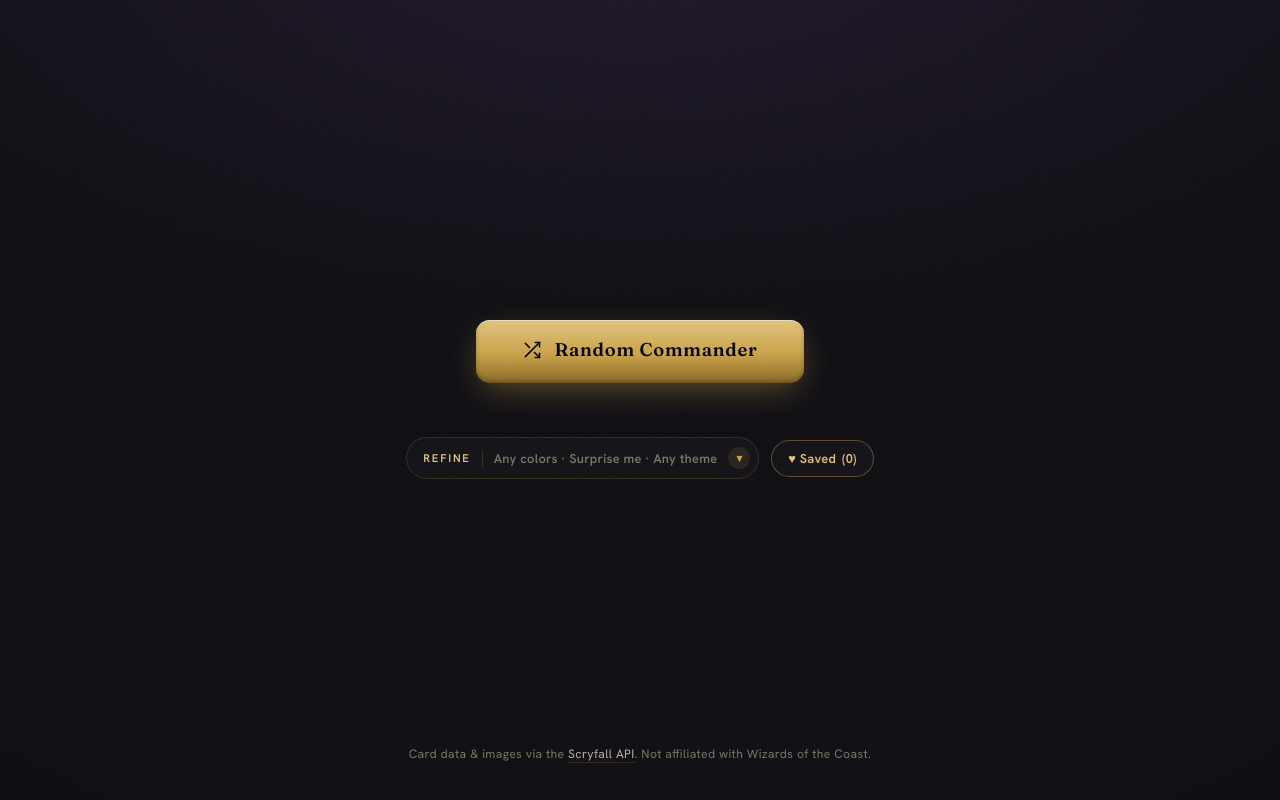
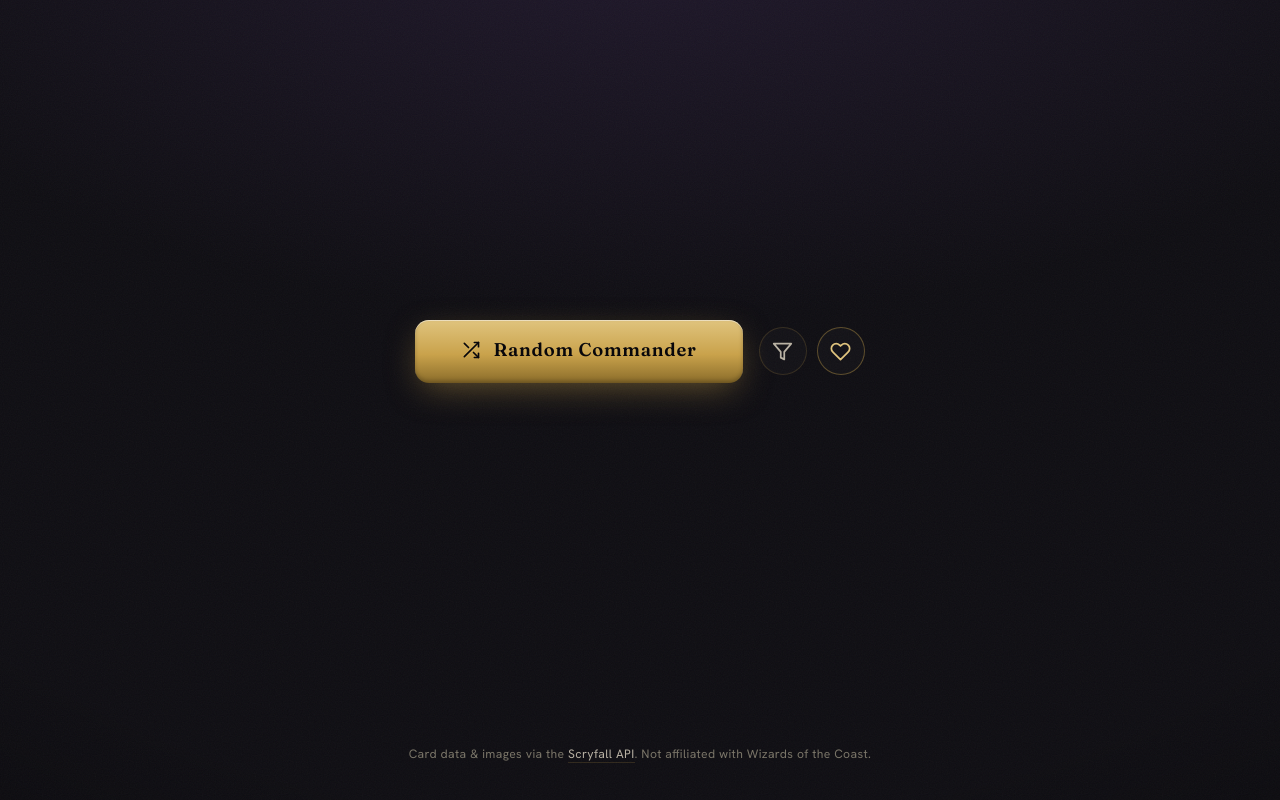
Before and after one commit to BenSimpsonDigital/RandomCommander, a plain HTML site: page index.html in a window 1280 px wide. Drawn offline with nearby package versions, Linux system fonts and the light colour scheme.

Commit message:
Replace Refine/Saved pills with icon buttons beside the deal button
Group a filters (funnel) icon and a heart icon to the right of the Random
Commander button. Heart shows a count badge (hidden at zero); filters icon
shows an active state when the console is open and a small dot when any
non-default filter is applied. Drops the visible filter-summary text.
Wraps below the button on narrow screens.

Co-Authored-By: Claude Opus 4.8 <noreply@anthropic.com>

```diff
--- a/index.html
+++ b/index.html
@@ -175,8 +175,8 @@
   .subpicker .chip{font-size:.78rem;padding:6px 12px}
 
   /* ---------- deal button ---------- */
-  .deal-zone{display:flex;justify-content:center;margin:clamp(40px,9vw,90px) 0 8px;
-    transition:margin-top .65s var(--ease)}
+  .deal-zone{display:flex;justify-content:center;align-items:center;gap:clamp(10px,1.6vw,16px);
+    flex-wrap:wrap;margin:clamp(40px,9vw,90px) 0 8px;transition:margin-top .65s var(--ease)}
   .wrap.predeal .deal-zone{margin-top:34vh}
   .deal{
     position:relative;appearance:none;border:none;cursor:pointer;
@@ -208,27 +208,26 @@
 
   .hint{text-align:center;color:var(--parchment-faint);font-size:.8rem;margin-top:14px;letter-spacing:.02em}
 
-  /* ---------- refine toggle + collapsible console ---------- */
-  .refine-row{display:flex;justify-content:center;align-items:center;gap:12px;margin-top:20px;flex-wrap:wrap}
-  .saved-pill{appearance:none;background:rgba(255,255,255,.02);border:1px solid rgba(201,162,75,.4);
-    color:var(--gold-soft);font-family:var(--sans);font-size:.8rem;font-weight:600;letter-spacing:.02em;
-    padding:9px 16px;border-radius:999px;cursor:pointer;display:inline-flex;align-items:center;gap:6px;
-    transition:all .2s var(--ease)}
-  .saved-pill:hover{color:var(--gold);border-color:var(--gold);background:rgba(201,162,75,.1)}
-  .saved-pill:focus-visible{outline:2px solid var(--gold);outline-offset:2px}
-  .refine{appearance:none;background:rgba(255,255,255,.02);border:1px solid var(--line);
-    color:var(--parchment-dim);font-family:var(--sans);font-size:.8rem;font-weight:600;
-    letter-spacing:.02em;padding:9px 8px 9px 16px;border-radius:999px;cursor:pointer;
-    display:inline-flex;align-items:center;gap:11px;transition:all .2s var(--ease);max-width:100%}
-  .refine:hover{color:var(--parchment);border-color:rgba(201,162,75,.4)}
-  .refine:focus-visible{outline:2px solid var(--gold);outline-offset:2px}
-  .refine .r-label{color:var(--gold-soft);letter-spacing:.16em;text-transform:uppercase;font-size:.7rem}
-  .refine .r-summary{color:var(--parchment-faint);border-left:1px solid var(--line);padding-left:11px;
-    white-space:nowrap;overflow:hidden;text-overflow:ellipsis}
-  .refine .caret{display:grid;place-items:center;width:22px;height:22px;border-radius:50%;
-    background:rgba(201,162,75,.12);color:var(--gold);font-size:.7rem;flex:none;
-    transition:transform .3s var(--ease)}
-  .refine[aria-expanded="true"] .caret{transform:rotate(180deg)}
+  /* ---------- hero action icons (filters + saved) + collapsible console ---------- */
+  .hero-actions{display:flex;align-items:center;gap:10px}
+  .icon-btn{position:relative;appearance:none;width:48px;height:48px;border-radius:50%;flex:none;
+    border:1px solid var(--line);background:rgba(255,255,255,.02);color:var(--parchment-dim);
+    display:grid;place-items:center;cursor:pointer;
+    transition:color .2s var(--ease),border-color .2s var(--ease),background .2s var(--ease),transform .18s var(--ease)}
+  .icon-btn svg{width:21px;height:21px}
+  .icon-btn:hover{color:var(--parchment);border-color:rgba(201,162,75,.4);background:rgba(201,162,75,.08);transform:translateY(-2px)}
+  .icon-btn:focus-visible{outline:2px solid var(--gold);outline-offset:2px}
+  #savedBtn{color:var(--gold-soft);border-color:rgba(201,162,75,.4)}
+  #savedBtn:hover{color:var(--gold);border-color:var(--gold)}
+  /* filters icon shows an active state while the console is open */
+  .icon-btn[aria-expanded="true"]{color:var(--gold-soft);border-color:var(--gold);background:rgba(201,162,75,.14)}
+  /* a small dot marks that non-default filters are applied */
+  #refineBtn.has-filters::after{content:"";position:absolute;top:-2px;right:-2px;width:9px;height:9px;border-radius:50%;
+    background:var(--gold);box-shadow:0 0 0 2px var(--void)}
+  .icon-badge{position:absolute;top:-3px;right:-3px;min-width:18px;height:18px;padding:0 5px;border-radius:9px;
+    background:var(--gold);color:#1a1408;font-size:.66rem;font-weight:700;line-height:1;
+    display:grid;place-items:center;box-shadow:0 0 0 2px var(--void)}
+  .icon-badge[hidden]{display:none}
 
   .console-wrap{display:grid;grid-template-rows:0fr;transition:grid-template-rows .42s var(--ease)}
   .console-wrap.open{grid-template-rows:1fr}
@@ -444,17 +443,17 @@
         <span class="lbl"><svg width="20" height="20" viewBox="0 0 24 24" fill="none" stroke="currentColor" stroke-width="2" stroke-linecap="round" stroke-linejoin="round" aria-hidden="true" style="flex:none"><path d="M16 3h5v5"/><path d="M4 20 21 3"/><path d="M21 16v5h-5"/><path d="M15 15l6 6"/><path d="M4 4l5 5"/></svg> Random Commander</span>
         <span class="spinner" aria-hidden="true"><span class="dot"></span><span class="dot"></span><span class="dot"></span></span>
       </button>
+      <div class="hero-actions">
+        <button class="icon-btn" id="refineBtn" aria-expanded="false" aria-controls="consoleWrap" aria-label="Filters" title="Filters">
+          <svg viewBox="0 0 24 24" fill="none" stroke="currentColor" stroke-width="2" stroke-linecap="round" stroke-linejoin="round" aria-hidden="true"><polygon points="22 3 2 3 10 12.46 10 19 14 21 14 12.46 22 3"/></svg>
+        </button>
+        <button class="icon-btn" id="savedBtn" aria-haspopup="dialog" aria-label="Saved commanders" title="Saved commanders">
+          <svg viewBox="0 0 24 24" fill="none" stroke="currentColor" stroke-width="2" stroke-linecap="round" stroke-linejoin="round" aria-hidden="true"><path d="M20.84 4.61a5.5 5.5 0 0 0-7.78 0L12 5.67l-1.06-1.06a5.5 5.5 0 0 0-7.78 7.78l1.06 1.06L12 21.23l7.78-7.78 1.06-1.06a5.5 5.5 0 0 0 0-7.78z"/></svg>
+          <span class="icon-badge" id="savedCount" hidden>0</span>
+        </button>
+      </div>
     </div>
     <p class="hint" id="hint"></p>
-
-    <div class="refine-row">
-      <button class="refine" id="refineBtn" aria-expanded="false" aria-controls="consoleWrap">
-        <span class="r-label">Refine</span>
-        <span class="r-summary" id="refineSummary">Any colors · Surprise me · Any theme</span>
-        <span class="caret" aria-hidden="true">▾</span>
-      </button>
-      <button class="saved-pill" id="savedBtn" aria-haspopup="dialog">♥ Saved <span id="savedCount">(0)</span></button>
-    </div>
 
     <!-- ============ FILTER CONSOLE (collapsible) ============ -->
     <div class="console-wrap" id="consoleWrap">
@@ -856,7 +855,11 @@
     if (state.format !== "commander") extra.push("Brawl");
     if (state.partners) extra.push("Partners");
     const tail = extra.length ? " · " + extra.join(" · ") : "";
-    $("#refineSummary").textContent = `${colorTxt} · ${POWER_SUMMARY[state.power]} · ${themeTxt}${tail}`;
+    // The visible summary was dropped when Refine became an icon; mark when any non-default
+    // filter is active so the icon can show a subtle "active" dot.
+    const isDefault = colorTxt === "Any colors" && state.power === "any" && themeTxt === "Any theme" && !tail;
+    const rb = $("#refineBtn");
+    if (rb) rb.classList.toggle("has-filters", !isDefault);
   }
   updateSummary();
 
@@ -1229,7 +1232,7 @@
   const drawerOverlay = $("#drawerOverlay"), drawerBody = $("#drawerBody"), drawerClose = $("#drawerClose");
   const smooth = () => matchMedia("(prefers-reduced-motion: reduce)").matches ? "auto" : "smooth";
 
-  function updateSavedCount(){ savedCountEl.textContent = `(${loadSaved().length})`; }
+  function updateSavedCount(){ const n = loadSaved().length; savedCountEl.textContent = n; savedCountEl.hidden = n === 0; }
   // Prev/Next are rendered inline with the card (their enabled state is set in renderCommander);
   // this only keeps the Saved pill's count current. Named refreshHistBar for its existing callers.
   function refreshHistBar(){ updateSavedCount(); }
```
